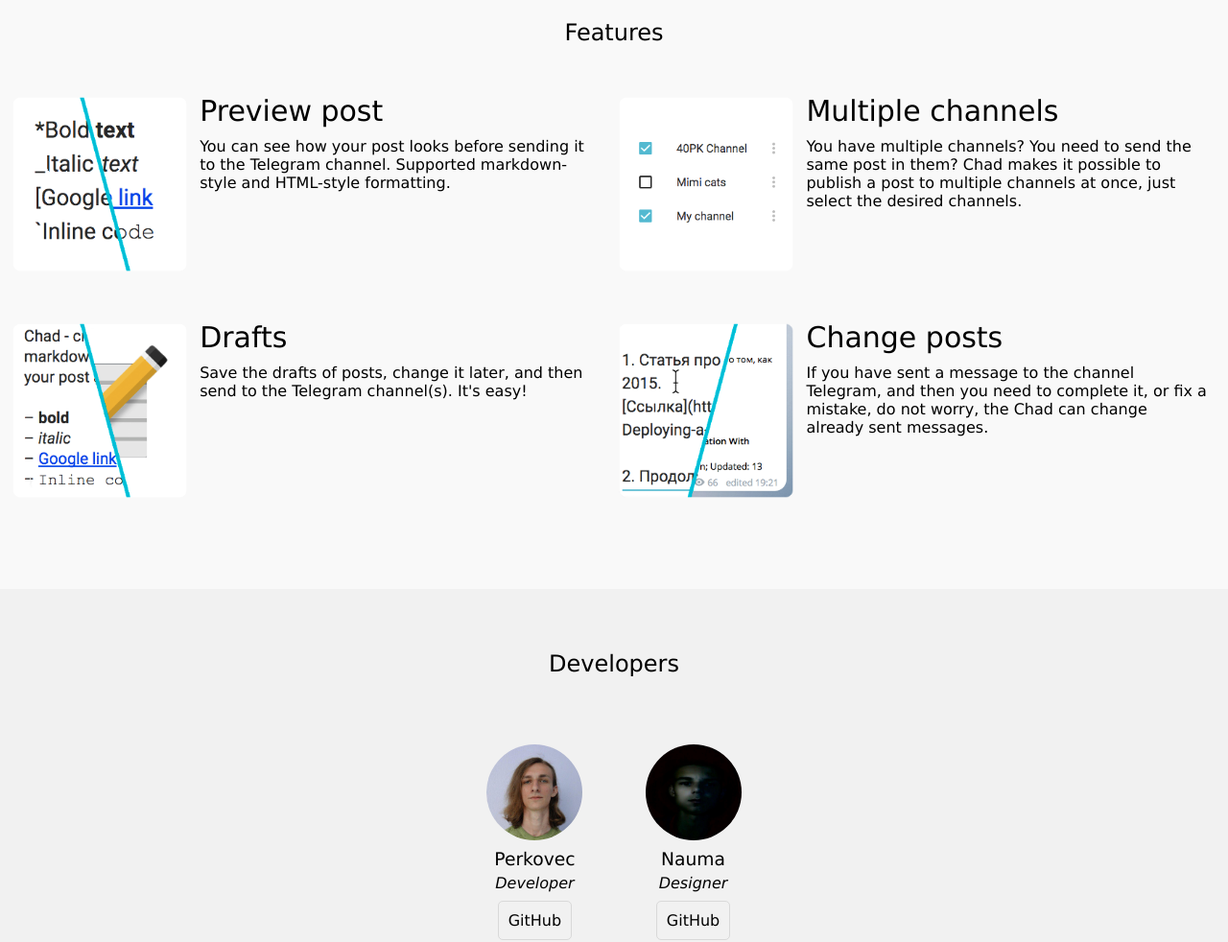
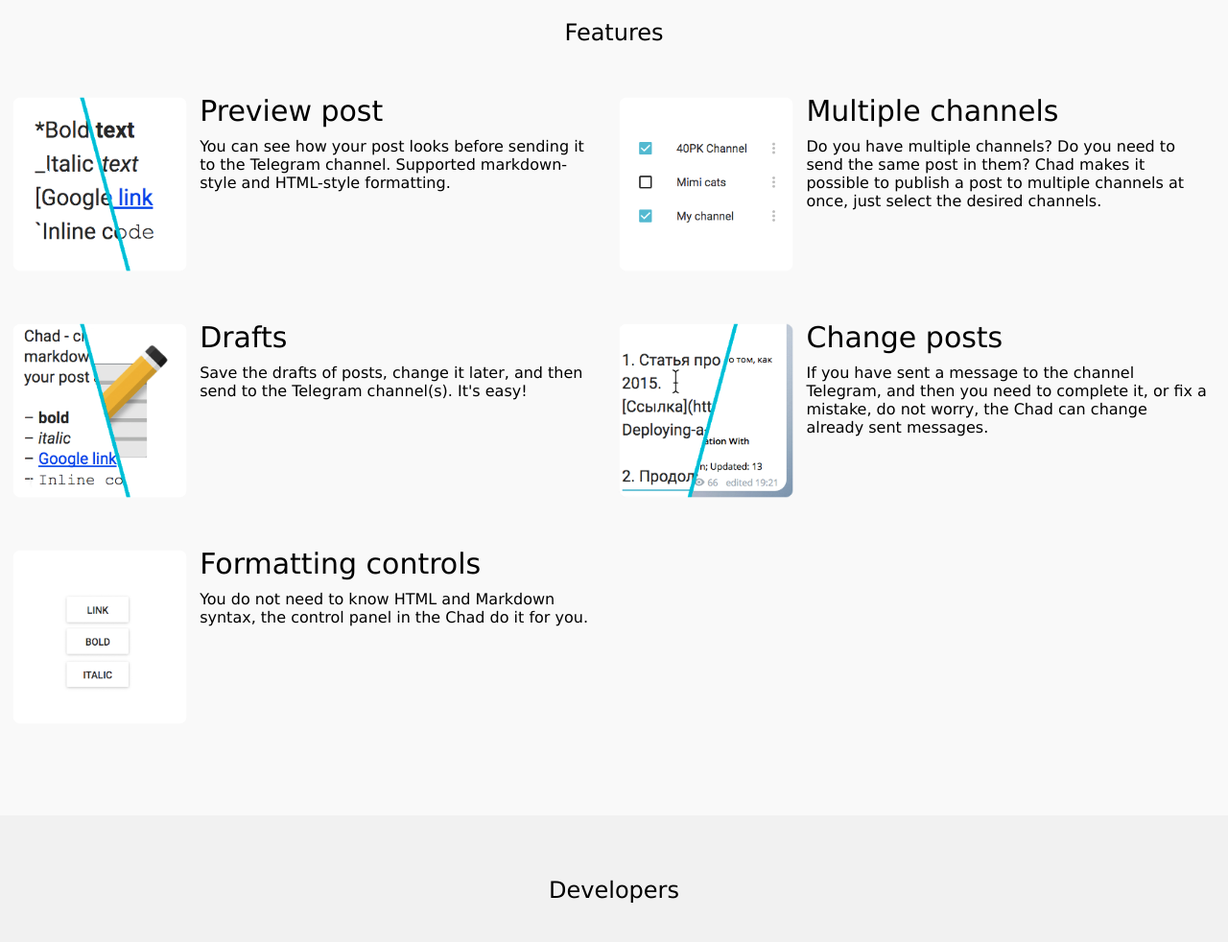
Before and after one commit to 40PK/Chad, a plain HTML site: page index.html in a window 1280 px wide. Shown: the part 880-1862 px from the top of the page at 96% size. Drawn offline with Linux system fonts and the light colour scheme.

Commit message:
New feature

```diff
--- a/index.html
+++ b/index.html
@@ -89,7 +89,7 @@
             <div id="description">
                 <h2 class="title">Multiple channels</h2>
                 <div class="description">
-                    You have multiple channels? You need to send the same post in them? Chad makes it possible to publish a post to multiple channels at once, just select the desired channels.
+                    Do you have multiple channels? Do you need to send the same post in them? Chad makes it possible to publish a post to multiple channels at once, just select the desired channels.
                 </div>
             </div>
         </div>
@@ -108,6 +108,15 @@
                 <h2 class="title">Change posts</h2>
                 <div class="description">
                     If you have sent a message to the channel Telegram, and then you need to complete it, or fix a mistake, do not worry, the Chad can change already sent messages.
+                </div>
+            </div>
+        </div>
+        <div id="descriptions">
+            <div id="image"><img src="img/controls.png" /></div>
+            <div id="description">
+                <h2 class="title">Formatting controls</h2>
+                <div class="description">
+                    You do not need to know HTML and Markdown syntax, the control panel in the Chad do it for you.
                 </div>
             </div>
         </div>
```
Also changed, not shown: img/controls.png (added).
